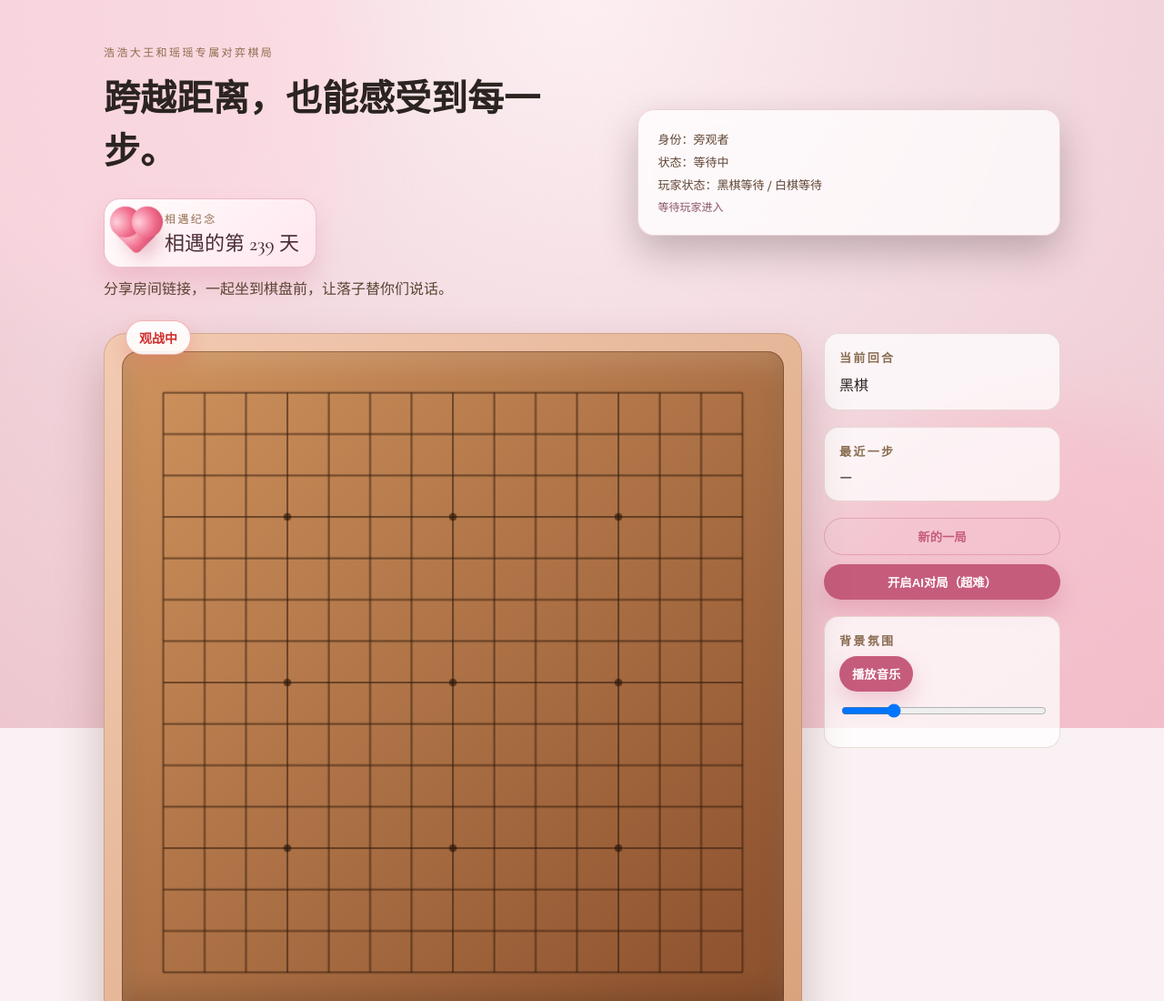
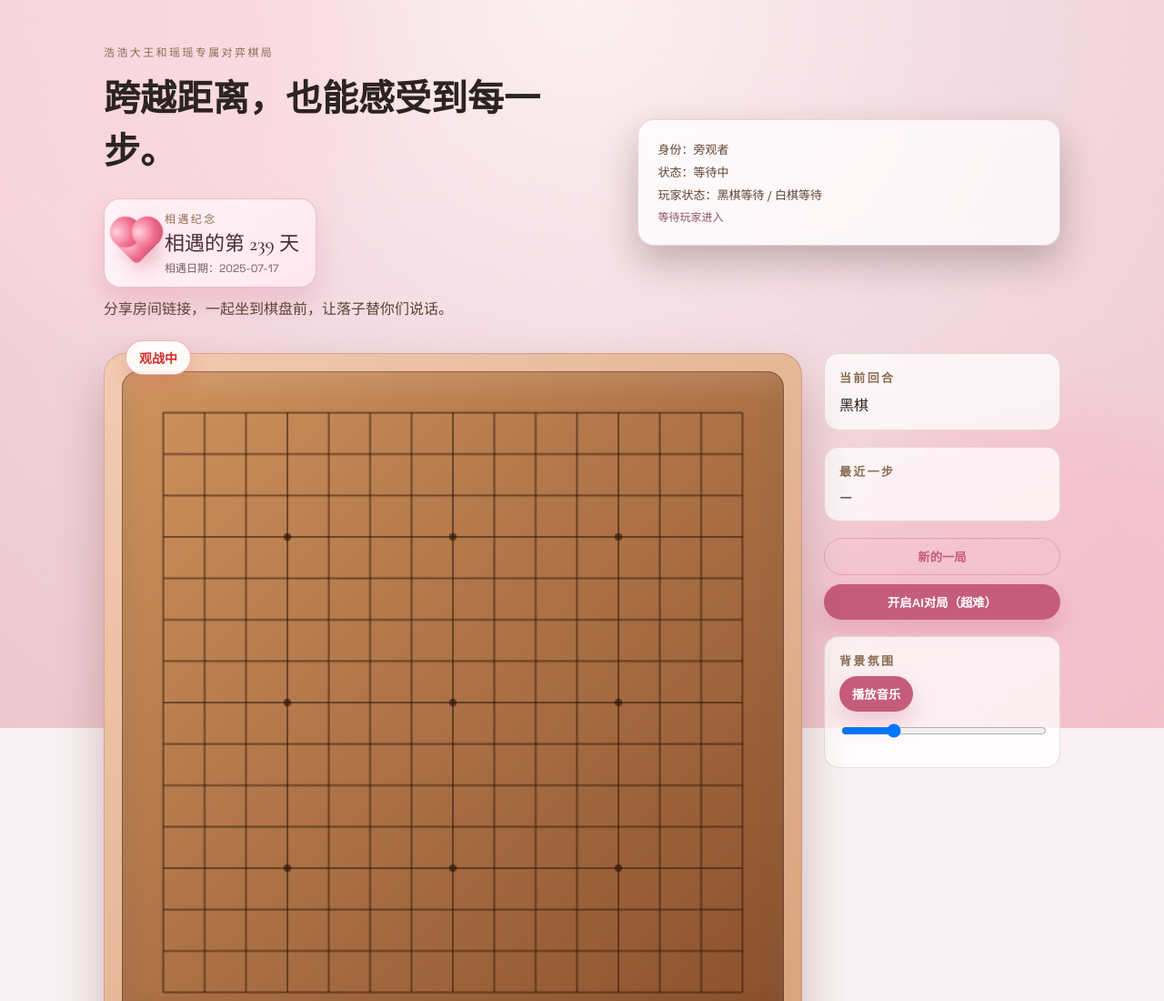
Before and after one commit to GreedKid/wuziqi, a website: page public/index.html in a window 1280 px wide. Shown: the top 1100 px of the page at 91% size. Drawn offline with nearby package versions, Linux system fonts and the light colour scheme; no server answers.

Commit message:
feat: enhance meeting card visuals

```diff
--- a/public/index.html
+++ b/public/index.html
@@ -30,6 +30,7 @@
             <div>
               <div class="meet-title">相遇纪念</div>
               <div id="meetCounter" class="meet-count">相遇的第 1 天</div>
+              <div class="meet-date">相遇日期：2025-07-17</div>
             </div>
           </div>
           <p class="subhead">
--- a/public/styles.css
+++ b/public/styles.css
@@ -100,6 +100,25 @@ h1 {
   background: linear-gradient(140deg, rgba(255, 255, 255, 0.95), rgba(255, 231, 238, 0.9));
   border: 1px solid rgba(198, 92, 124, 0.35);
   box-shadow: 0 16px 28px rgba(198, 92, 124, 0.2);
+  position: relative;
+  overflow: hidden;
+  transition: transform 0.3s ease, box-shadow 0.3s ease;
+}
+
+.meet-card::after {
+  content: "";
+  position: absolute;
+  inset: 0;
+  background: radial-gradient(circle at 20% 20%, rgba(255, 214, 225, 0.55), transparent 55%),
+    radial-gradient(circle at 80% 30%, rgba(255, 227, 236, 0.35), transparent 50%),
+    radial-gradient(circle at 50% 100%, rgba(255, 240, 245, 0.5), transparent 60%);
+  opacity: 0.7;
+  pointer-events: none;
+}
+
+.meet-card:hover {
+  transform: translateY(-2px);
+  box-shadow: 0 20px 36px rgba(198, 92, 124, 0.28);
 }
 
 .meet-heart {
@@ -111,6 +130,7 @@ h1 {
   position: relative;
   box-shadow: 0 10px 18px rgba(193, 68, 98, 0.3);
   animation: pulse 2.4s ease-in-out infinite;
+  z-index: 1;
 }
 
 .meet-heart::before,
@@ -138,12 +158,24 @@ h1 {
   letter-spacing: 0.2em;
   text-transform: uppercase;
   color: #8f6b4b;
+  position: relative;
+  z-index: 1;
 }
 
 .meet-count {
   font-family: "Cormorant Garamond", serif;
   font-size: 22px;
   color: #4c2c36;
+  position: relative;
+  z-index: 1;
+}
+
+.meet-date {
+  margin-top: 4px;
+  font-size: 12px;
+  color: #7a5a64;
+  position: relative;
+  z-index: 1;
 }
 
 @keyframes pulse {
```
